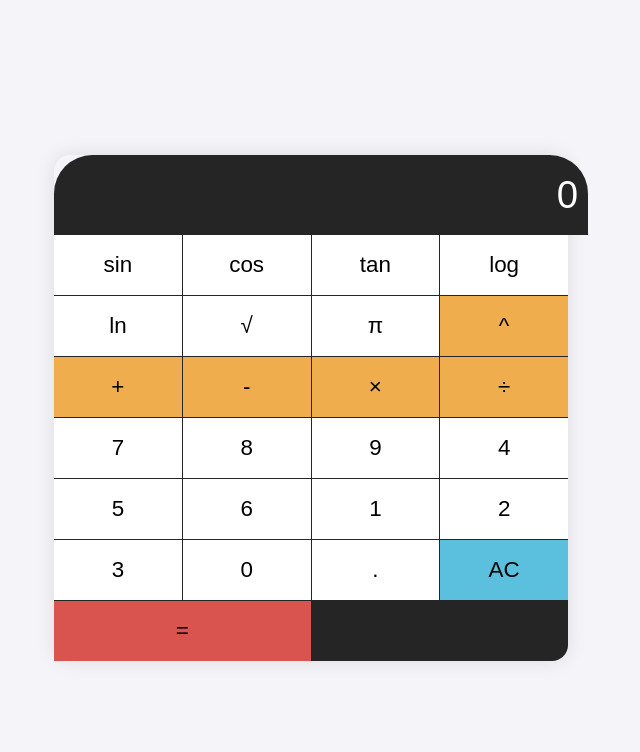
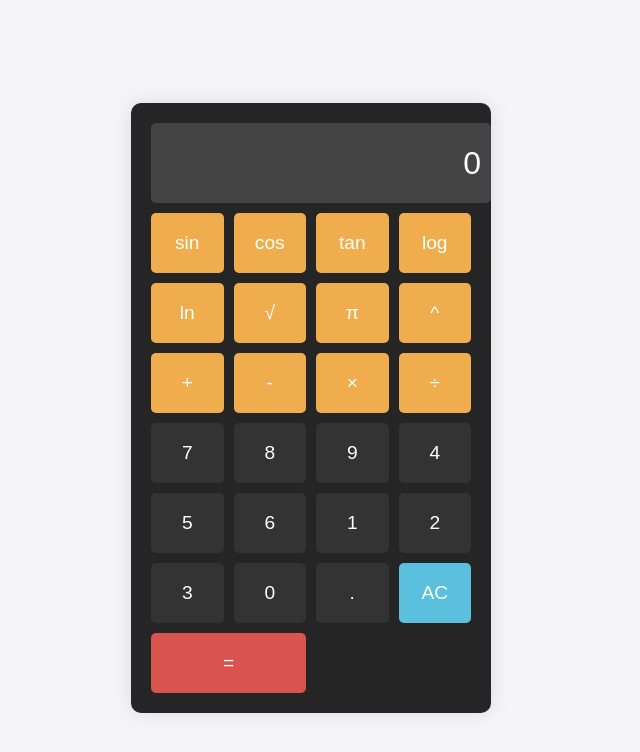
Before and after one commit to darrenloroy/cal, a plain HTML site: page index.html in a window 1280 px wide. Shown: the whole page, without its empty margins (329-969 px from the left). Drawn offline with Linux system fonts and the light colour scheme.

Commit message:
Update styles.css

```diff
--- a/styles.css
+++ b/styles.css
@@ -4,43 +4,46 @@ body {
     align-items: center;
     height: 100vh;
     background-color: #f4f4f9;
+    font-family: 'Roboto', sans-serif;
 }
 
 .calculator {
-    border-radius: 1em;
+    width: 320px;
+    border-radius: 10px;
     box-shadow: 0 0 20px rgba(0, 0, 0, 0.1);
+    background-color: #252525;
+    padding: 20px;
 }
 
 .calculator-screen {
     width: 100%;
-    height: 80px;
+    height: 60px;
     border: none;
-    background-color: #252525;
+    background-color: #444;
     color: #fff;
     text-align: right;
-    padding: 0 10px;
-    font-size: 2.4rem;
-    border-top-left-radius: 1em;
-    border-top-right-radius: 1em;
+    padding: 10px;
+    font-size: 2rem;
+    border-radius: 5px;
+    margin-bottom: 10px;
 }
 
 .calculator-keys {
     display: grid;
     grid-template-columns: repeat(4, 1fr);
-    gap: 1px;
-    background-color: #252525;
-    border-bottom-left-radius: 1em;
-    border-bottom-right-radius: 1em;
+    gap: 10px;
 }
 
 button {
     height: 60px;
     border: none;
-    background-color: #fff;
-    font-size: 1.4rem;
+    border-radius: 5px;
+    font-size: 1.2rem;
+    color: white;
+    background-color: #333;
 }
 
-button.operator {
+button.operator, button.function {
     background-color: #f0ad4e;
 }
 
@@ -54,9 +57,9 @@ button.all-clear {
 }
 
 button:hover {
-    opacity: 0.9;
+    background-color: #666;
 }
 
 button:active {
-    opacity: 0.7;
+    background-color: #999;
 }
```
